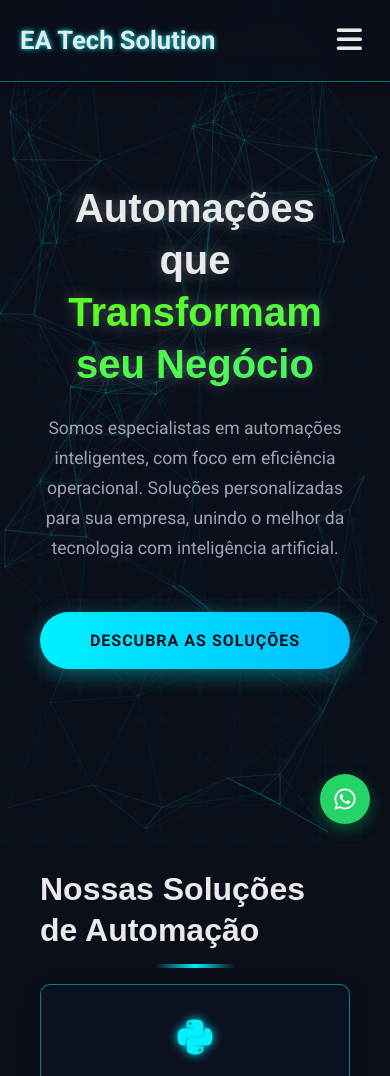
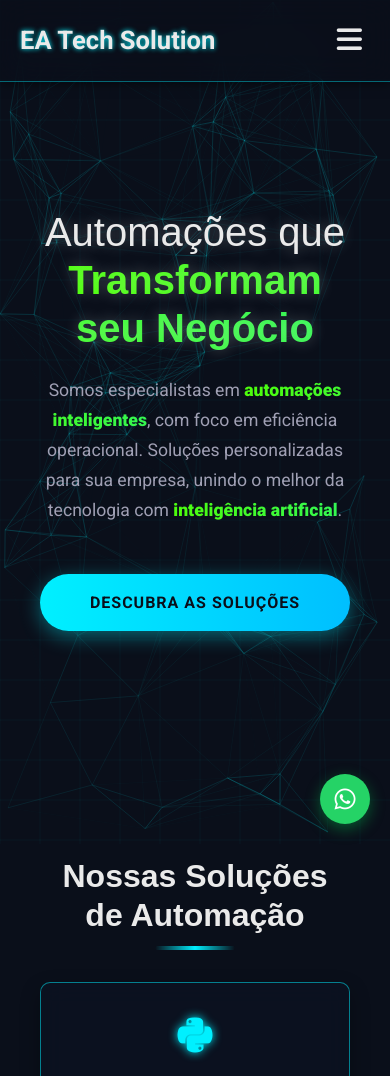
Before and after one commit to EdineiAndrade/site-ea-tech-solution, a plain HTML site: page public/index.html in a window 390 px wide. Shown: the top 1076 px of the page. Drawn offline with Linux system fonts and the light colour scheme.

Commit message:
font orçamentos

```diff
--- a/public/assets/css/style.css
+++ b/public/assets/css/style.css
@@ -53,12 +53,12 @@ h1, h2, h3, h4, h5, h6 {
     font-family: var(--font-primary);
     color: var(--light-text);
     margin-bottom: 1rem;
-    line-height: 1.3;
+    line-height: 1.2;
 }
 
 h1 {
     font-size: clamp(2.5rem, 5vw, 4rem);
-    font-weight: 600;
+    font-weight: 400;
     text-shadow: 0 0 15px rgba(226, 239, 240, 0.3);
 }
 
@@ -655,7 +655,11 @@ footer p {
 
     #hero { min-height: 80vh; }
     #hero p { font-size: 1.1rem; }
-    #form-orcamento { padding: 2rem; }
+    #form-orcamento { padding: 1rem; }
+    h2{
+        margin-bottom: 2rem;
+        text-align: center;
+    }
 }
 
 @media (max-width: 480px) {
--- a/public/index.html
+++ b/public/index.html
@@ -3,7 +3,7 @@
 <head>
     <meta charset="UTF-8">
     <meta name="viewport" content="width=device-width, initial-scale=1.0">
-    <title>EA Tech</title>
+    <title>EA Tech Solution</title>
     <link rel="icon" href="favicon.ico" type="image/x-icon">
     <meta name="description" content="Especialista em automação e IA, dedicado a otimizar processos e impulsionar resultados através da tecnologia.">
     <meta name="keywords" content="automação, inteligência artificial, Python, n8n, integração de sistemas, automação de processos">
@@ -40,7 +40,7 @@
         <section id="hero">
             <div class="container hero-content">
                 <h1>Automações que <strong>Transformam seu Negócio</strong></h1>
-                <p>Somos especialistas em automações inteligentes, com foco em eficiência operacional. Soluções personalizadas para sua empresa, unindo o melhor da tecnologia com inteligência artificial.</p>
+                <p>Somos especialistas em <strong>automações inteligentes</strong>, com foco em eficiência operacional. Soluções personalizadas para sua empresa, unindo o melhor da tecnologia com <strong>inteligência artificial</strong>.</p>
                 <a href="#servicos" class="cta-button">Descubra as Soluções</a>
             </div>
         </section>
@@ -130,7 +130,7 @@
         <section id="orcamento">
             <div class="container">
                 <h2>Solicite um Orçamento</h2>
-                <p class="section-subtitle">Vamos conversar sobre como a automação pode transformar seu negócio.</p>
+                <p class="section-subtitle">Vamos conversar sobre como a <strong>automação pode transformar seu negócio</strong>.</p>
                 <form id="form-orcamento" action="https://formsubmit.co/60ec14abcd09e2d5735db04f9d3b313f " method="POST" enctype="multipart/form-data">
                     <input type="hidden" id="nextUrl" name="_next" value="">
                     <input type="hidden" name="_captcha" value="false">
```
